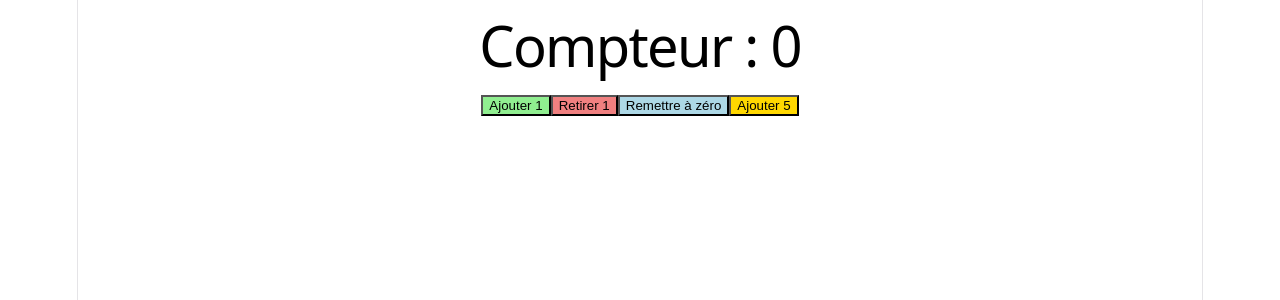
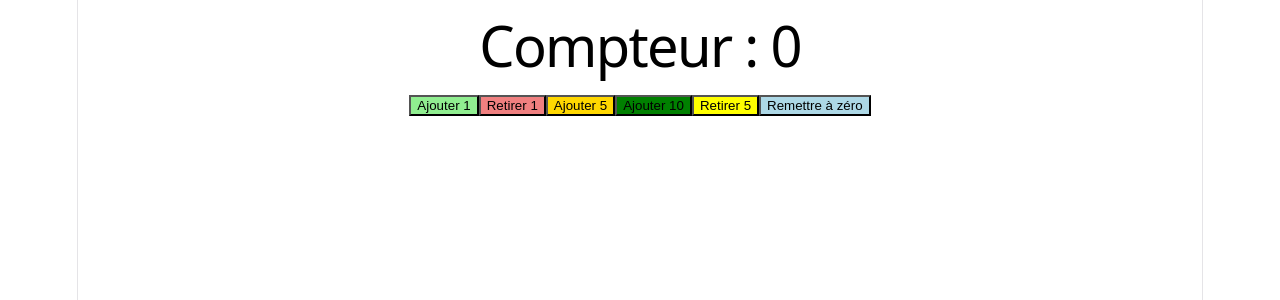
Before and after one commit to bruno2-stack/apprendre-react, a React (Vite) app: page / in a window 1280 px wide. Shown: the top 300 px of the page. Built offline with nearby package versions, Linux system fonts and the light colour scheme.

Commit message:
Boutons affichés avec map

```diff
--- a/src/App.jsx
+++ b/src/App.jsx
@@ -11,30 +11,33 @@ function Bouton({ texte, action, couleur }) {
 function App() {
   const [compteur, setCompteur] = useState(0);
 
+  const boutons = [
+    { id: 1, texte: "Ajouter 1", valeur: 1, couleur: "lightgreen" },
+    { id: 2, texte: "Retirer 1", valeur: -1, couleur: "lightcoral" },
+    { id: 3, texte: "Ajouter 5", valeur: 5, couleur: "gold" },
+    { id: 4, texte: "Ajouter 10", valeur: 10, couleur: "green" },
+    { id: 3, texte: "Retirer 5", valeur: -5, couleur: "yellow" },
+  ];
+
   return (
     <div>
       <h1 style={{ color: compteur > 10 ? "red" : "black" }}>
         Compteur : {compteur}
       </h1>
-      <Bouton
-        texte="Ajouter 1"
-        action={() => setCompteur(compteur + 1)}
-        couleur="lightgreen"
-      />
-      <Bouton
-        texte="Retirer 1"
-        action={() => setCompteur(compteur - 1)}
-        couleur="lightcoral"
-      />
+
+      {boutons.map((b) => (
+        <Bouton
+          key={b.id}
+          texte={b.texte}
+          action={() => setCompteur(compteur + b.valeur)}
+          couleur={b.couleur}
+        />
+      ))}
+
       <Bouton
         texte="Remettre à zéro"
         action={() => setCompteur(0)}
         couleur="lightblue"
-      />
-      <Bouton
-        texte="Ajouter 5"
-        action={() => setCompteur(compteur + 5)}
-        couleur="gold"
       />
     </div>
   );
```
